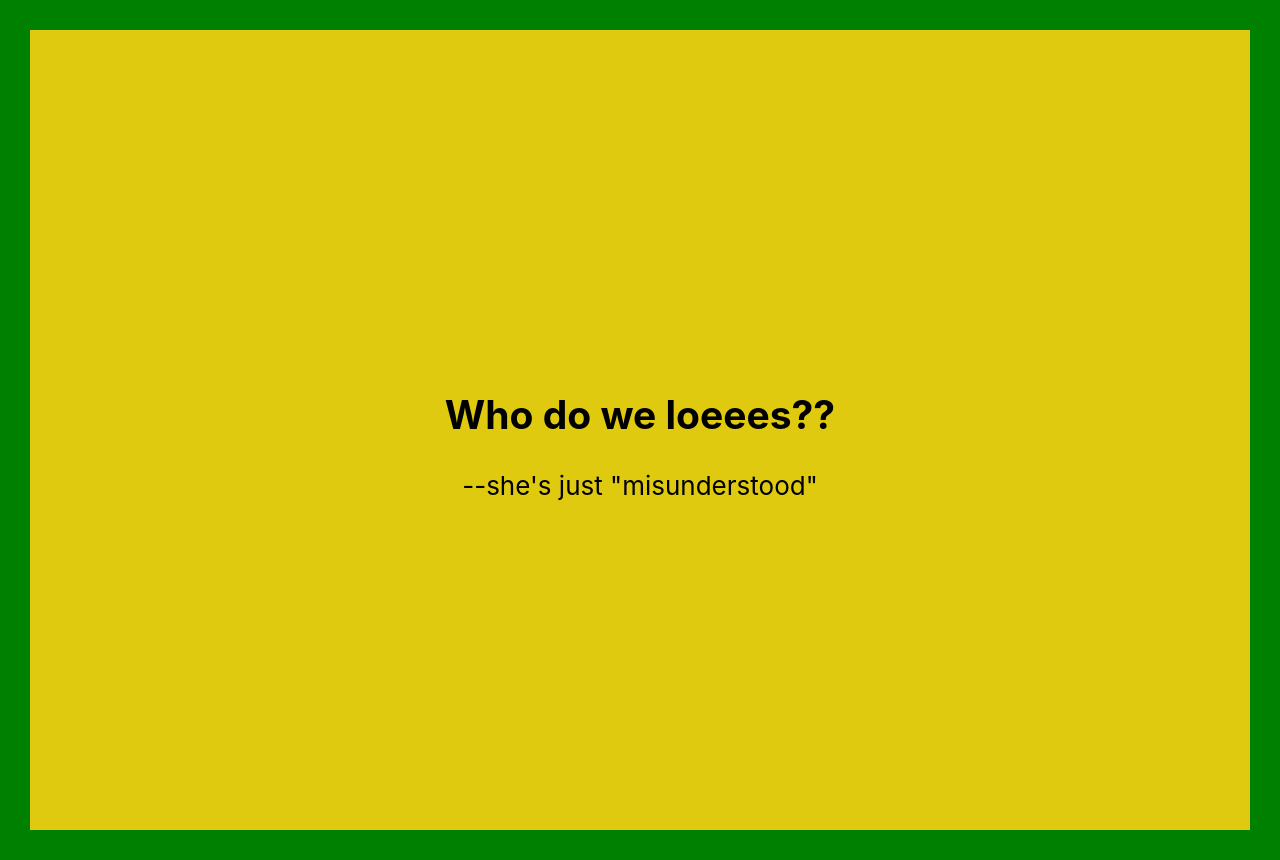
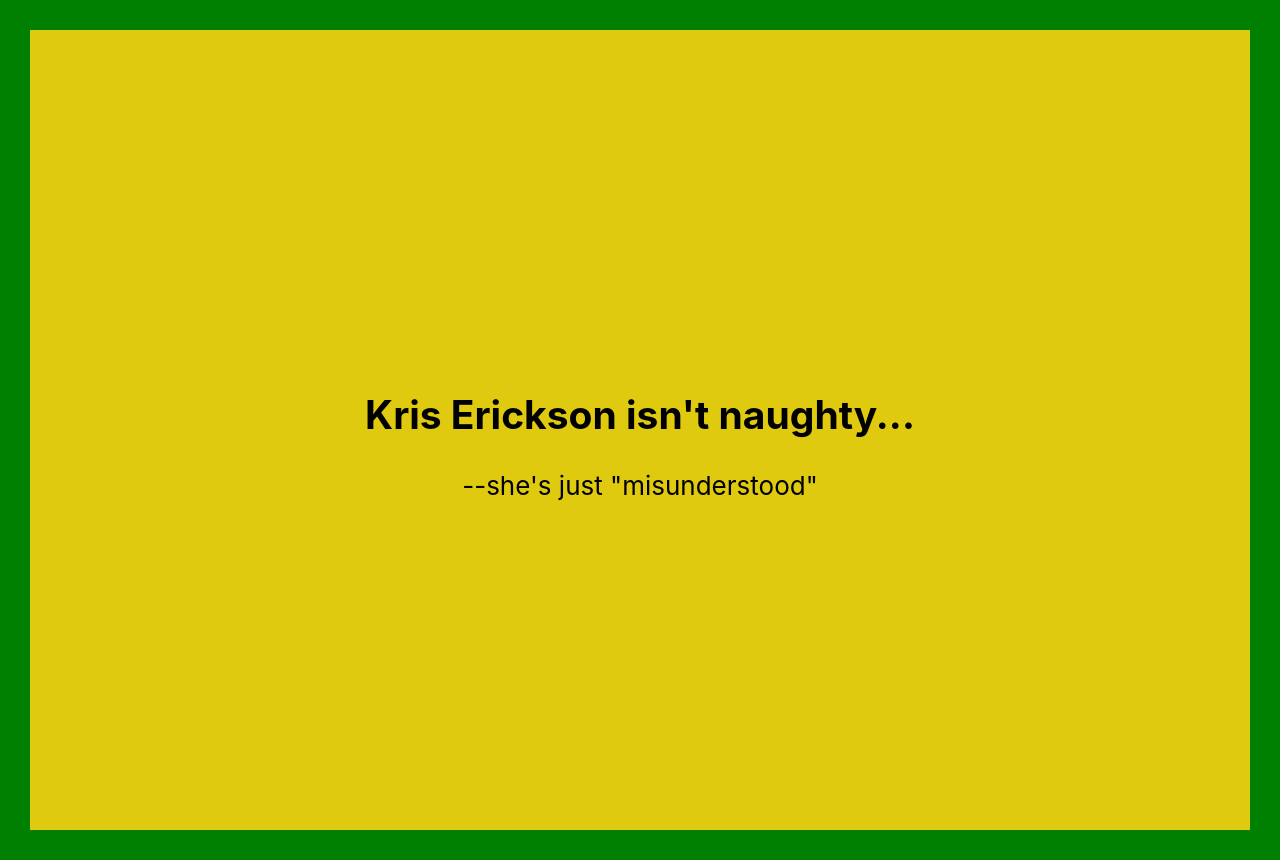
Before and after one commit to josephgale/senior_project, a React (Create React App) app in the folder client/: page / in a window 1280 px wide. Built offline with nearby package versions, Linux system fonts and the light colour scheme.

Commit message:
updating db creds for heroku

```diff
--- a/client/src/App.js
+++ b/client/src/App.js
@@ -6,7 +6,7 @@ function App() {
   return (
     <div className="App">
       <header className="App-header">
-        <h2>Who do we loeees??</h2> --she's just "misunderstood"
+        <h2>Kris Erickson isn't naughty...</h2> --she's just "misunderstood"
       </header>
     </div>
   );
```
